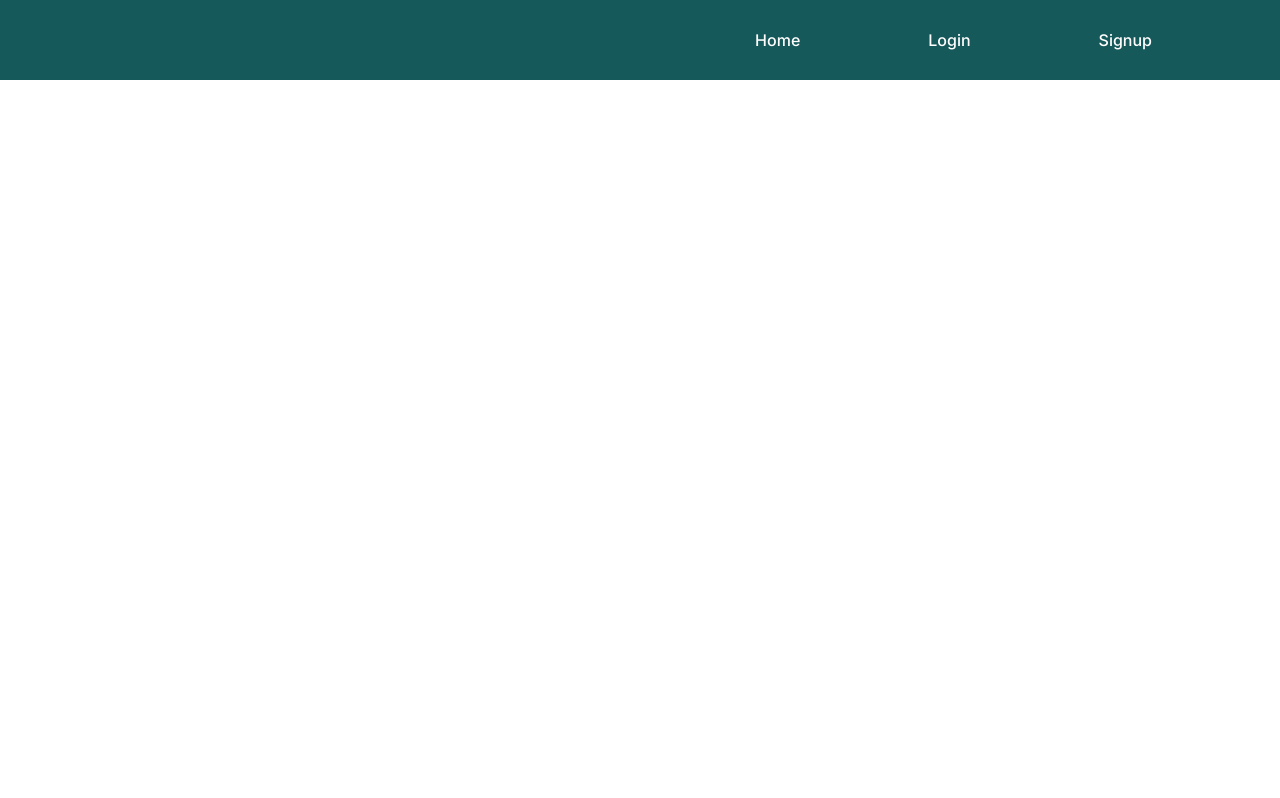
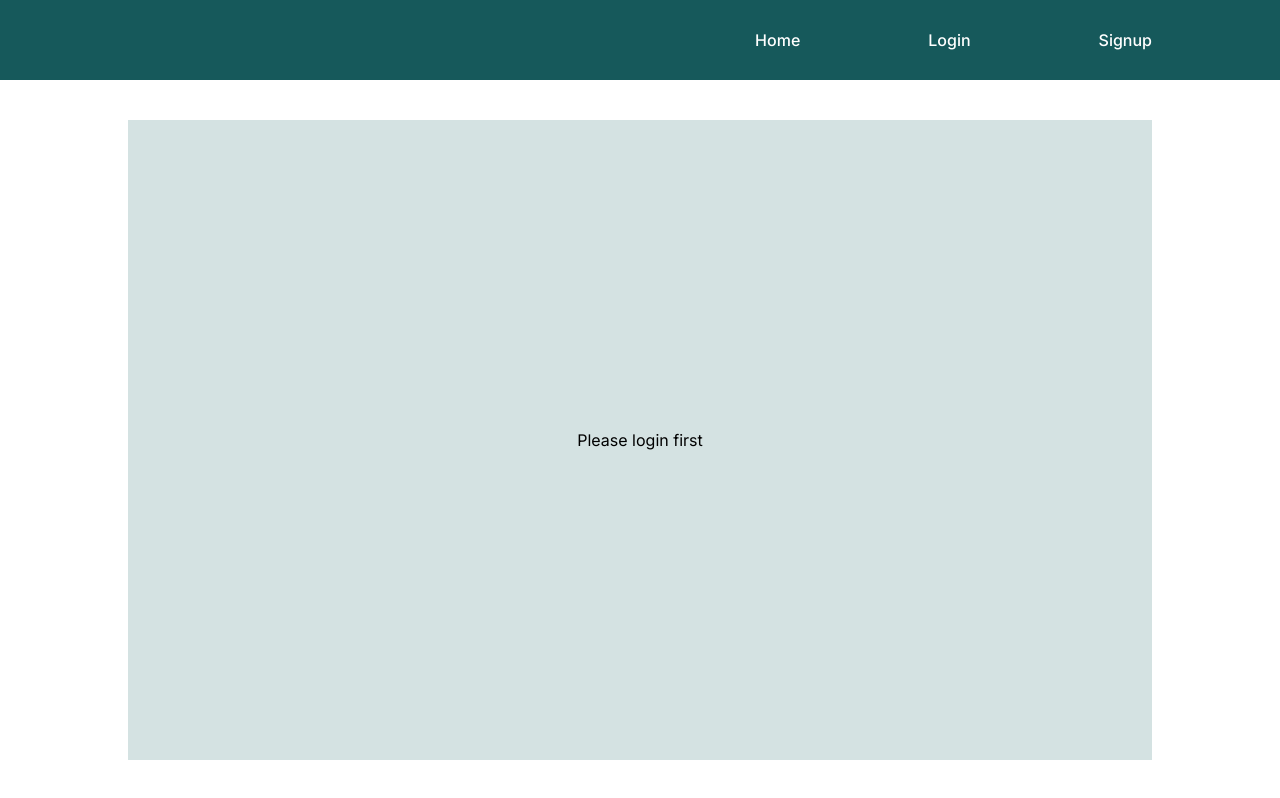
Before and after one commit to nishantp15/ialabs_assignment, a Next.js app: page /dashboard in a window 1280 px wide. Built offline with nearby package versions, Linux system fonts and the light colour scheme.

Commit message:
assignment

```diff
--- a/src/app/dashboard/page.jsx
+++ b/src/app/dashboard/page.jsx
@@ -9,8 +9,7 @@
 
   let router = useRouter();
   if (!authState.token) {
-    alert("login first");
-    return;
+    return <div className={styles.dashboard}><p>Please login first</p></div>
   }
 
   return <div className={styles.dashboard}>
```
